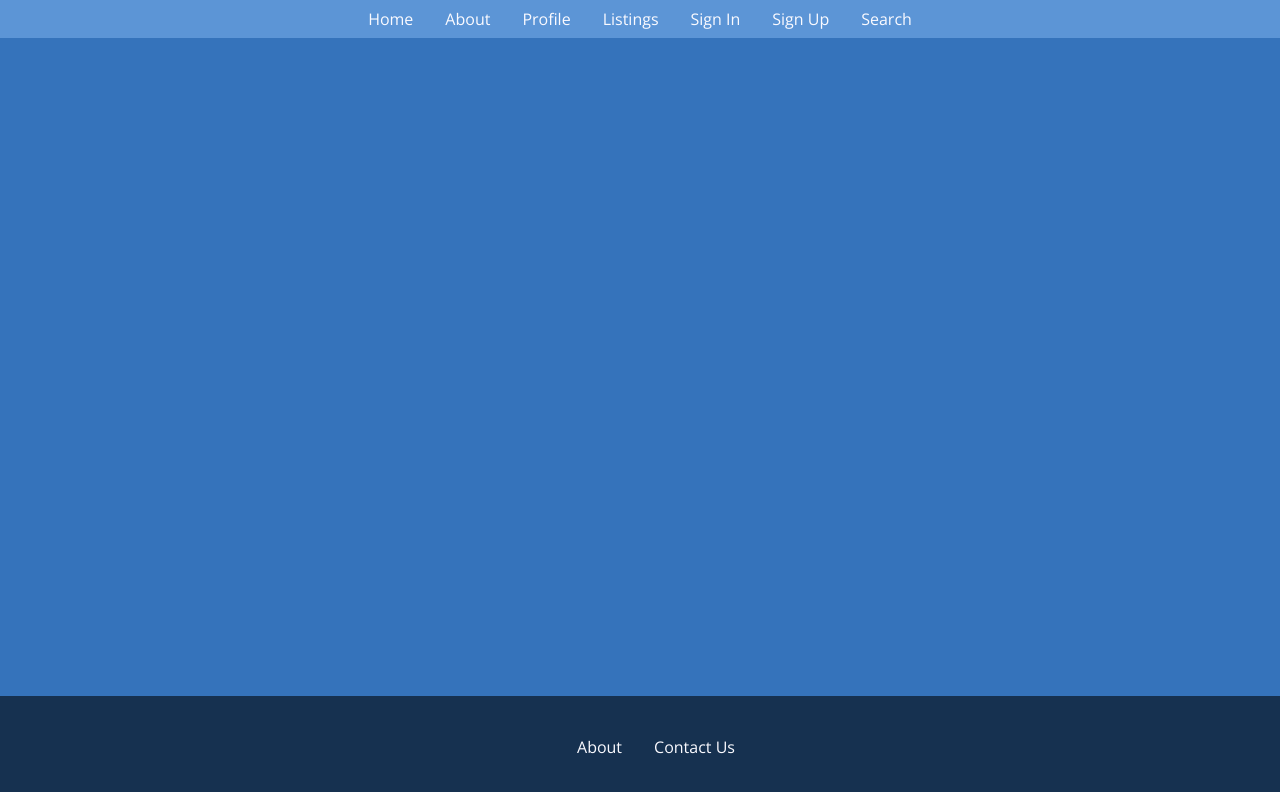
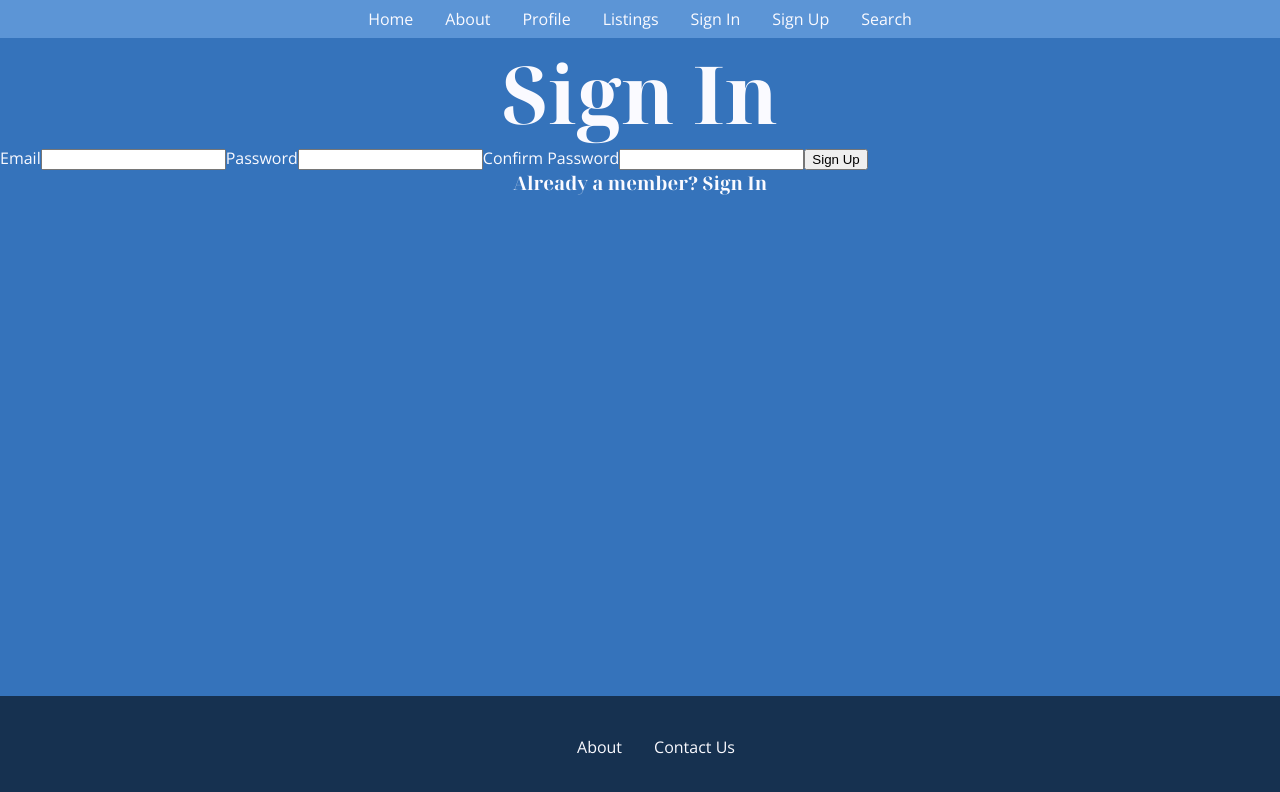
Before and after one commit to sjonesdev/CSC4330ProjectGroupE, a React (Create React App) app in the folder client/: page /signup in a window 1280 px wide. Shown: the top 792 px of the page. Built offline with nearby package versions, Linux system fonts and the light colour scheme.

Commit message:
added some structure to listing preview and featured listing and listing. added sign up. TODO - could probably condense sign up and sign in into one page

```diff
--- a/client/src/App.tsx
+++ b/client/src/App.tsx
@@ -70,7 +70,7 @@ class App extends React.Component<Object, AppState> {
           <Route path="/profile" element={<Profile />} />
           <Route path="/listing" element={<Listing />} />
           <Route path="/signin" element={this.state.signedIn ? <Navigate to="/" /> : <SignIn signedIn={this.state.signedIn} setSignedIn={(signedIn: boolean) => this.setSignedIn(signedIn)} />} />
-          <Route path="/signup" element={<SignUp />} />
+          <Route path="/signup" element={this.state.signedIn ? <Navigate to="/" /> : <SignUp signedIn={this.state.signedIn} setSignedIn={(signedIn: boolean) => this.setSignedIn(signedIn)} />} />
           <Route path="/search" element={<Search />} />
         </Routes>
 
--- a/client/src/components/Home/FeaturedListings.tsx
+++ b/client/src/components/Home/FeaturedListings.tsx
@@ -1,4 +1,5 @@
 import * as React from 'react';
+import ListingPreview from '../common/ListingPreview';
 
 import Listing from '../Listing/Listing';
 
@@ -19,7 +20,9 @@ class FeaturedListings extends React.Component<FeaturedListingsProps, FeaturedLi
 
     getLatestListings() {
         return (
-            <Listing />
+            <div className="listing-picture-list">
+                <img src="" alt="" />
+            </div>
         );
     }
 
--- a/client/src/components/Listing/Listing.tsx
+++ b/client/src/components/Listing/Listing.tsx
@@ -1,4 +1,5 @@
 import * as React from 'react';
+import { Link } from 'react-router-dom';
 
 interface ListingProps {
 
@@ -14,7 +15,40 @@ class Listing extends React.Component<ListingProps, ListingState> {
         this.state = {  };
     }
     render() {
-        return ( <></> );
+        return (
+            <div className="listing">
+                <div className="listing-carousel">
+                    <img src="" alt="" className="listing-preview" />
+                </div>
+                <h3 className="listing-title">
+                    Listing Title
+                </h3>
+                <div className="listing-poster-info">
+                    <h3 className="poster-info-title">Poster Info</h3>
+                    <h4 className="poster-name">
+                        John Doe
+                    </h4>
+                    <h4 className="poster-email">
+                        Email: email@example.com
+                    </h4>
+                    <h4 className="poster-phone">
+                        Phone: None
+                    </h4>
+                </div>
+                <div className="listing-description">
+                    <div className="listing-tags-container">
+                        <div className="listing-tag">
+                            <Link to="/search" className="listing-tag-link">
+                                No Tag
+                            </Link>
+                        </div>
+                    </div>
+                    <p className="listing-desc-text">
+                        Lorem ipsum, dolor sit amet consectetur adipisicing elit. Velit eos iusto explicabo adipisci quos, amet totam tempora voluptas beatae voluptatum at assumenda? Ab est dicta eum velit fuga quas hic.
+                    </p>
+                </div>
+            </div>
+        );
     }
 }
 
--- a/client/src/components/Search/Search.tsx
+++ b/client/src/components/Search/Search.tsx
@@ -1,4 +1,5 @@
 import * as React from 'react';
+import ListingPreview from '../common/ListingPreview';
 
 interface SearchProps {
 
@@ -14,7 +15,9 @@ class Search extends React.Component<SearchProps, SearchState> {
         this.state = {  };
     }
     render() {
-        return ( <></> );
+        return (
+            <ListingPreview/>
+        );
     }
 }
 
--- a/client/src/components/SignUp/SignUp.tsx
+++ b/client/src/components/SignUp/SignUp.tsx
@@ -1,20 +1,63 @@
 import * as React from 'react';
+import { Link, Navigate } from 'react-router-dom';
 
 interface SignUpProps {
-
+    setSignedIn: Function
+    signedIn: boolean
 }
 
 interface SignUpState {
-
+    setSignedIn: Function
+    signedIn: boolean
+    user: boolean
+    error: any
 }
 
 class SignUp extends React.Component<SignUpProps, SignUpState> {
     constructor(props: SignUpProps) {
         super(props);
-        this.state = {  };
+        this.state = {
+            ...props,
+            user: false,
+            error: null
+        };
     }
+
+    createUser(e: any) {
+        return true;
+    }
+
+    async handleSubmit(event: React.FormEvent<HTMLFormElement>): Promise<void> {
+        event.preventDefault();
+        try {
+            let user = await this.createUser(event.target);
+            this.setState({ user, signedIn: user });
+            this.state.setSignedIn(user);
+        } catch (error) {
+            this.setState({ error });
+        }
+    }
+
     render() {
-        return ( <></> );
+        return (
+            <div className="signup">
+                {this.state.signedIn && <Navigate to="/" replace={true} />}
+                <h1>Sign In</h1>
+                <form onSubmit={(event: React.FormEvent<HTMLFormElement>) => this.handleSubmit(event)} method="get">
+                    <label htmlFor="email">Email</label>
+                    <input type="email" name="email" id="email" />
+
+                    <label htmlFor="pass">Password</label>
+                    <input type="password" name="pass" />
+
+                    <label htmlFor="confirm-pass">Confirm Password</label>
+                    <input type="password" name="confirm-pass" />
+
+                    <input type="submit" value="Sign Up" />
+                </form>
+                <h3>Already a member? <Link to="/signin">Sign In</Link></h3>
+            </div>
+        );
     }
 }
 
--- /dev/null
+++ b/client/src/components/common/ListingPreview.tsx
@@ -0,0 +1,28 @@
+import * as React from 'react';
+
+interface ListingPreviewProps {
+
+}
+
+interface ListingPreviewState {
+
+}
+
+class ListingPreview extends React.Component<ListingPreviewProps, ListingPreviewState> {
+    constructor(props: ListingPreviewProps) {
+        super(props);
+        this.state = {  };
+    }
+    render() {
+        return (
+            <div className="listing-preview">
+                <img src="" alt="" className="preview-img" />
+                <h3 className="preview-title">Listing</h3>
+                <h4 className="preview-post-date">2 hours ago</h4>
+                <p className="preview-desc">Lorem ipsum dolor, sit amet consectetur adipisicing elit. Non suscipit, consectetur praesentium odio cumque sit culpa consequatur cupiditate natus! Nobis sed at nam vitae autem ex nemo illum hic soluta?</p>
+            </div>
+        );
+    }
+}
+
+export default ListingPreview;
```
